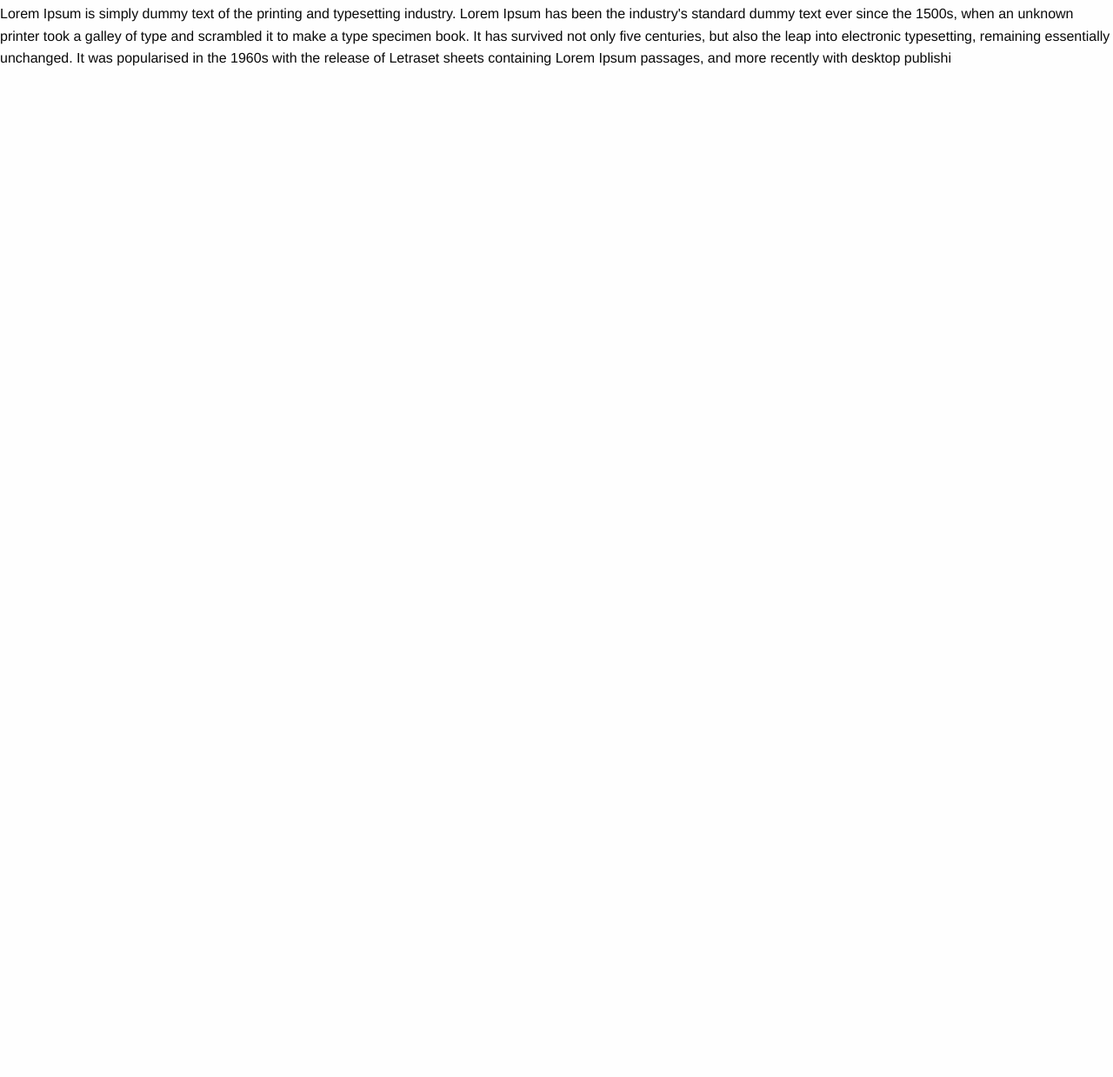
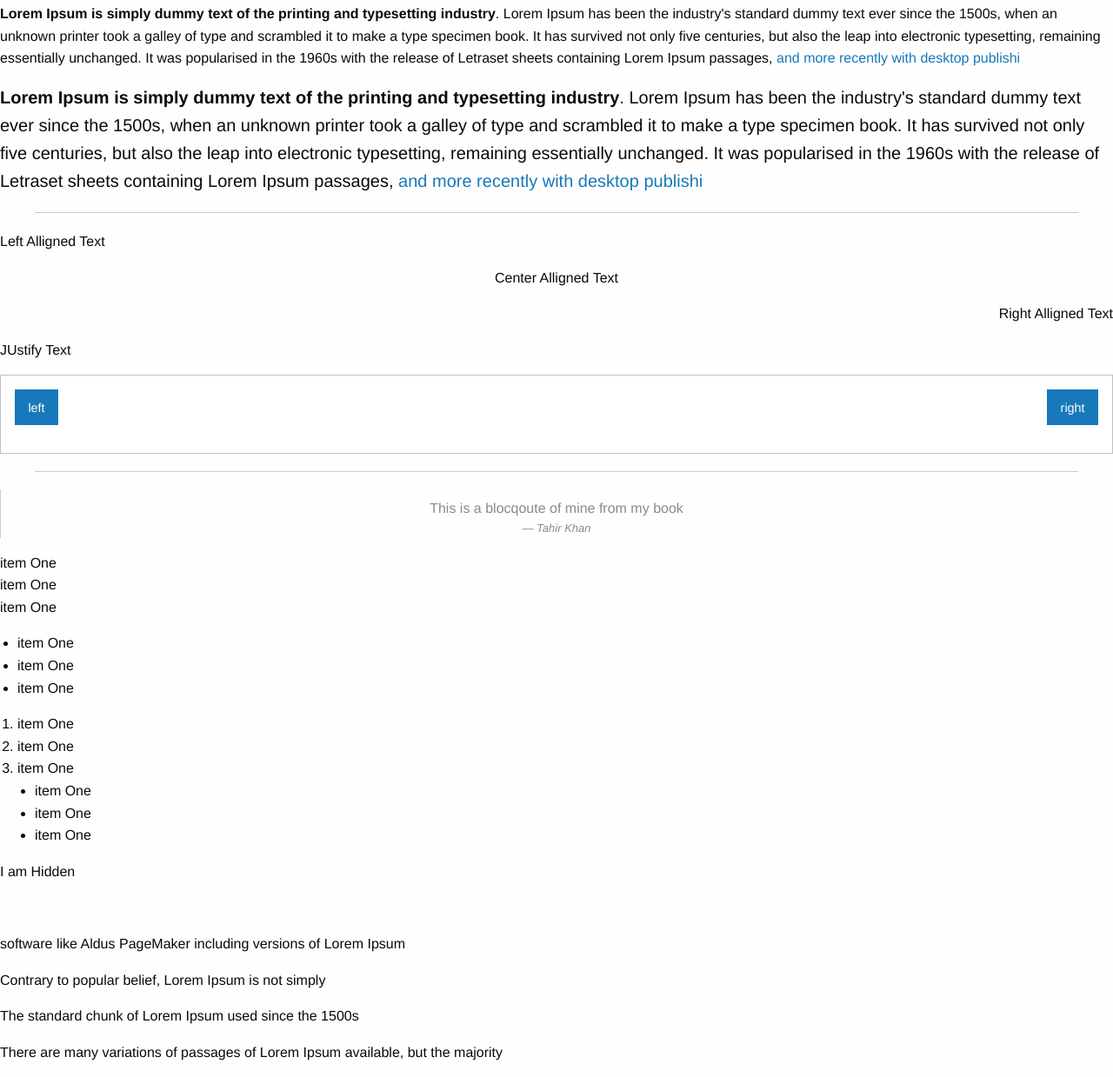
Before and after one commit to tahirkhaan/foundation_zurb, a plain HTML site: page learn_foundation/index.html in a window 1280 px wide. Shown: the part 136-1375 px from the top of the page at 87% size. Before the commit the page ends 800 px from the top, so only its background shows below. Drawn offline with Linux system fonts and the light colour scheme.

Commit message:
learn basics from scratch

```diff
--- a/learn_foundation/index.html
+++ b/learn_foundation/index.html
@@ -17,7 +17,68 @@
     <h2>Probits <small>Secondary Text</small></h2>
 
     <!--PARAGRAPH-->
-    <p>Lorem Ipsum is simply dummy text of the printing and typesetting industry. Lorem Ipsum has been the industry's standard dummy text ever since the 1500s, when an unknown printer took a galley of type and scrambled it to make a type specimen book. It has survived not only five centuries, but also the leap into electronic typesetting, remaining essentially unchanged. It was popularised in the 1960s with the release of Letraset sheets containing Lorem Ipsum passages, and more recently with desktop publishi</p>
+    <p><strong>Lorem Ipsum is simply dummy text of the printing and typesetting industry</strong>. Lorem Ipsum has been the industry's standard dummy text ever since the 1500s, when an unknown printer took a galley of type and scrambled it to make a type specimen book. It has survived not only five centuries, but also the leap into electronic typesetting, remaining essentially unchanged. It was popularised in the 1960s with the release of Letraset sheets containing Lorem Ipsum passages,
+    <a href="#">and more recently with desktop publishi</a> </p>
+
+
+    <!--PARAGRAPH-->
+    <p class="lead"><strong>Lorem Ipsum is simply dummy text of the printing and typesetting industry</strong>. Lorem Ipsum has been the industry's standard dummy text ever since the 1500s, when an unknown printer took a galley of type and scrambled it to make a type specimen book. It has survived not only five centuries, but also the leap into electronic typesetting, remaining essentially unchanged. It was popularised in the 1960s with the release of Letraset sheets containing Lorem Ipsum passages,
+    <a href="#">and more recently with desktop publishi</a> </p>
+
+    <hr>
+
+    <!--ALLIGNMENT CLASSES-->
+    <p class="text-left">Left Alligned Text</p>
+    <p class="text-center">Center Alligned Text</p>
+
+    <p class="text-right">Right Alligned Text</p>
+    <p class="text-justify">JUstify Text</p>
+
+    <!--FLOATS-->
+    <div class="callout clearfix">
+    <a class=" button float-left">left</a>
+    <a class=" button float-right">right</a>
+    </div>
+
+    <hr>
+
+    <!--ALLIGNMENT CLASSES-->
+    <center><blockquote>This is a blocqoute of mine from my book
+    <cite>Tahir Khan</cite>
+    </blockquote></center>
+
+    <!--LISTS-->
+    <ul class="no-bullet">
+      <li>item One</li>
+      <li>item One</li>
+      <li>item One</li>
+    </ul>
+
+    <ul>
+      <li>item One</li>
+      <li>item One</li>
+      <li>item One</li>
+    </ul>
+
+    <ol>
+      <li>item One</li>
+      <li>item One</li>
+      <li>item One</li>
+      <ul>
+        <li>item One</li>
+        <li>item One</li>
+        <li>item One</li>
+      </ul>
+    </ol>
+
+    <!--VISIBILITY-->
+    <p class="Hide">I am Hidden</p>
+    <p class="invisible">Lorem Ipsum is simply dummy text of the printing and typesetting </p>
+    <p>software like Aldus PageMaker including versions of Lorem Ipsum</p>
+    <p>Contrary to popular belief, Lorem Ipsum is not simply</p>
+    <p>The standard chunk of Lorem Ipsum used since the 1500s</p>
+    <p>There are many variations of passages of Lorem Ipsum available, but the majority</p>
+
 
 
     <script src="js/vendor/jquery.js"></script>
```
